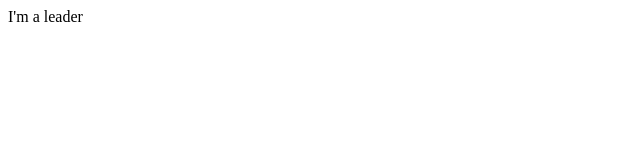
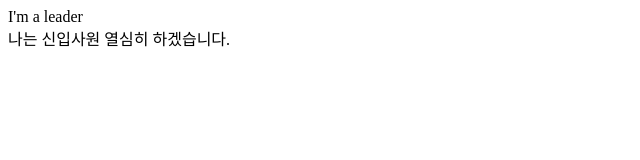
Before and after one commit to byunjy2022/com-project, a plain HTML site: page index.html in a window 1280 px wide. Shown: the whole page, without its empty margins (0-640 px from the left). Drawn offline with Linux system fonts and the light colour scheme.

Commit message:
freshman, 1st commit

```diff
--- a/index.html
+++ b/index.html
@@ -8,7 +8,10 @@
 </head>
 <body>
     <nav>I'm a leader</nav>
-    <main></main>
+    <main>
+        나는 신입사원
+        열심히 하겠습니다.
+    </main>
     <footer></footer>
 </body>
 </html>
```
